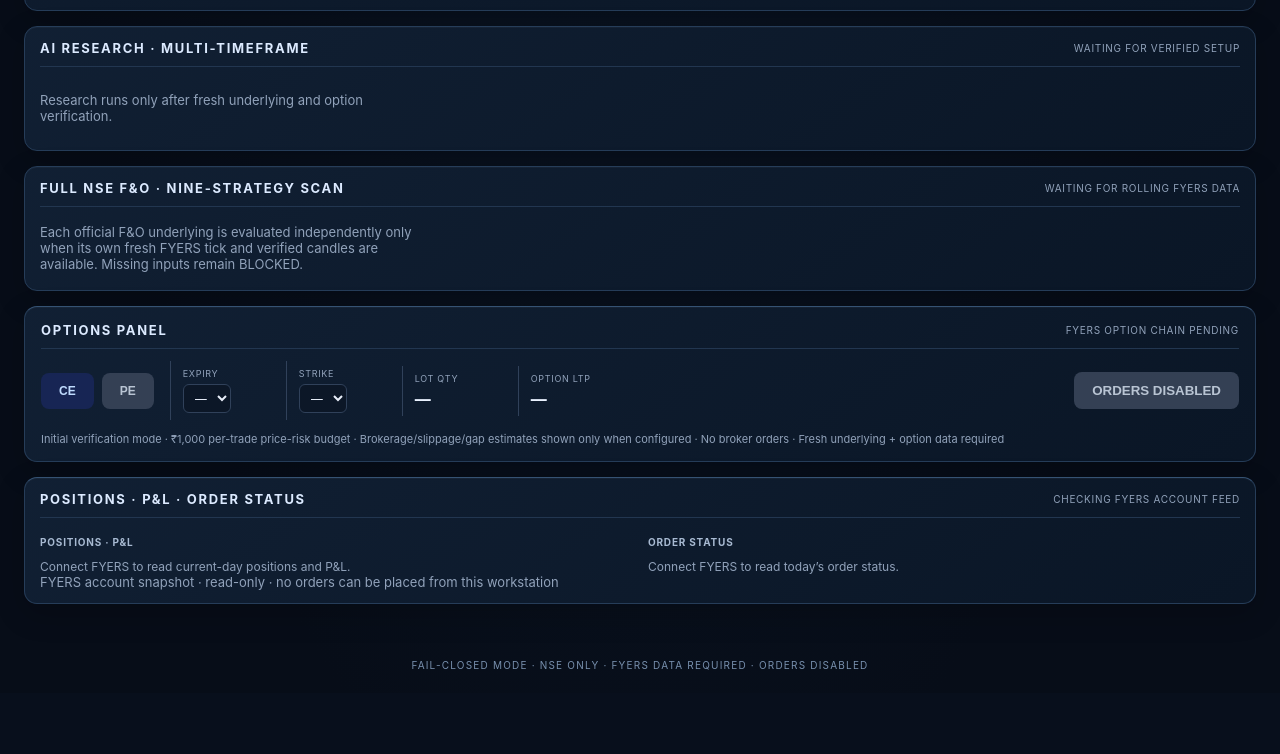
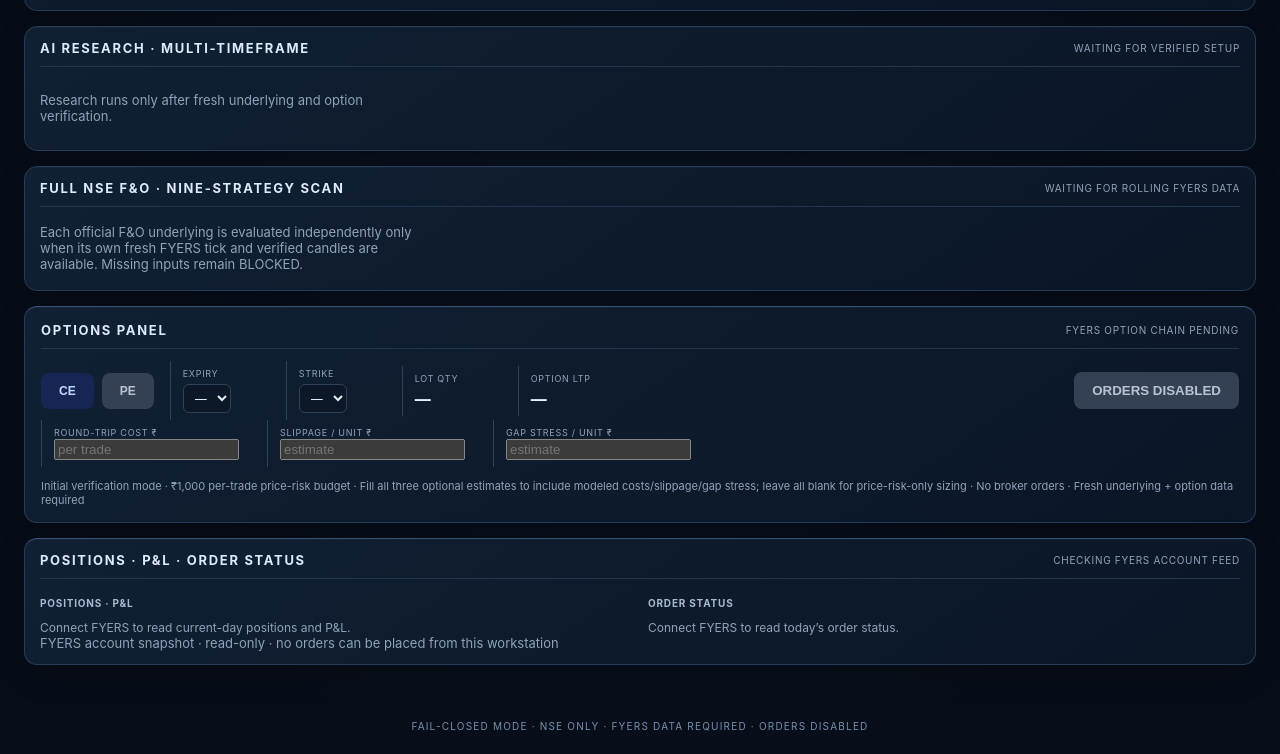
Before and after one commit to dongardivegajananvp-art/Upgrade-AI-Pro-, a website with bundled scripts: page public/index.html in a window 1280 px wide. Shown: the part 1055-1809 px from the top of the page. Before the commit the page ends 1748 px from the top, so only its background shows below. Built offline with nearby package versions, Linux system fonts and the light colour scheme; files whose address does not match are found by name.

Commit message:
Add optional transparent cost and gap-stress assumption inputs

```diff
--- a/public/index.html
+++ b/public/index.html
@@ -56,7 +56,12 @@
       <div class="option-field"><small>OPTION LTP</small><strong id="option-ltp">—</strong></div>
       <button disabled>ORDERS DISABLED</button>
     </div>
-    <p class="safety-note">Initial verification mode · ₹1,000 per-trade price-risk budget · Brokerage/slippage/gap estimates shown only when configured · No broker orders · Fresh underlying + option data required</p>
+    <div class="option-row cost-assumptions" aria-label="Optional risk cost assumptions">
+      <div class="option-field"><small>ROUND-TRIP COST ₹</small><input id="risk-roundtrip-cost" type="number" min="0" step="0.01" inputmode="decimal" placeholder="per trade"></div>
+      <div class="option-field"><small>SLIPPAGE / UNIT ₹</small><input id="risk-slippage-unit" type="number" min="0" step="0.01" inputmode="decimal" placeholder="estimate"></div>
+      <div class="option-field"><small>GAP STRESS / UNIT ₹</small><input id="risk-gap-unit" type="number" min="0" step="0.01" inputmode="decimal" placeholder="estimate"></div>
+    </div>
+    <p class="safety-note">Initial verification mode · ₹1,000 per-trade price-risk budget · Fill all three optional estimates to include modeled costs/slippage/gap stress; leave all blank for price-risk-only sizing · No broker orders · Fresh underlying + option data required</p>
   </section>
 
   <section class="panel bottom">
```
